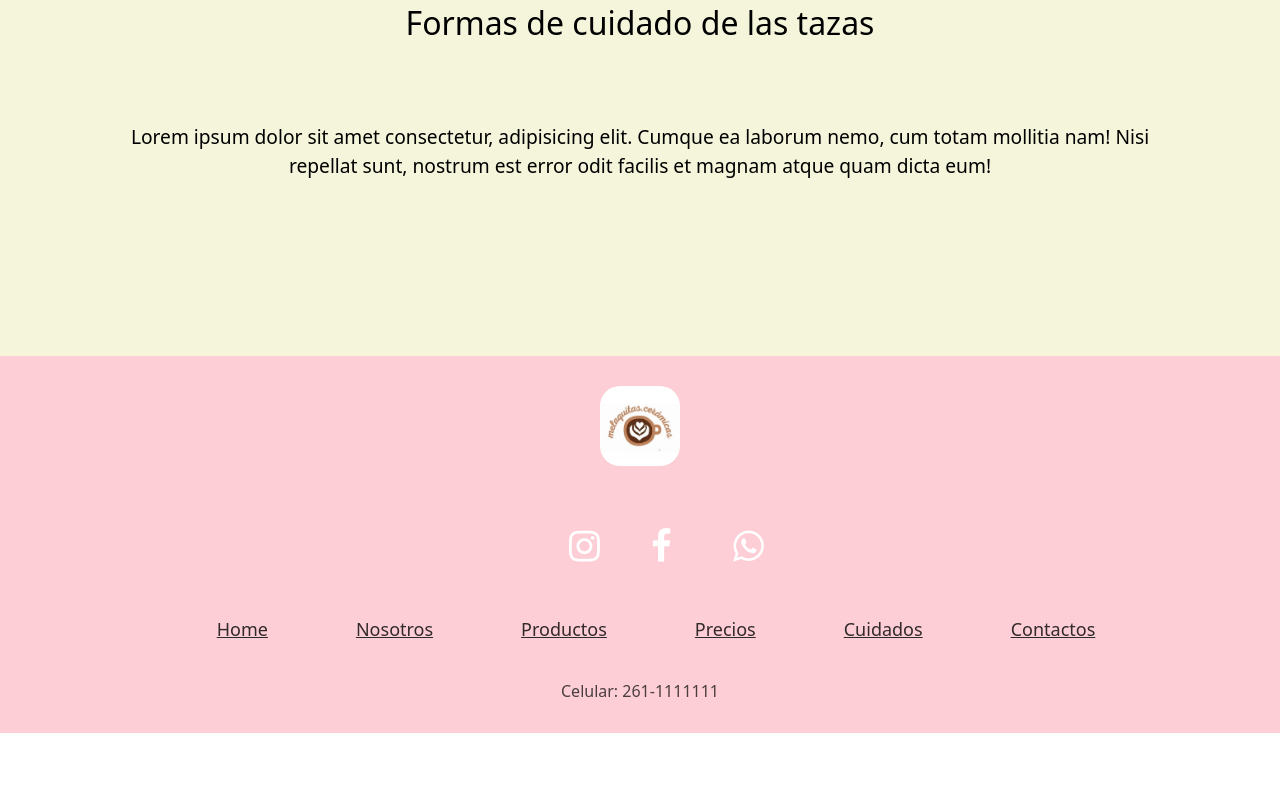
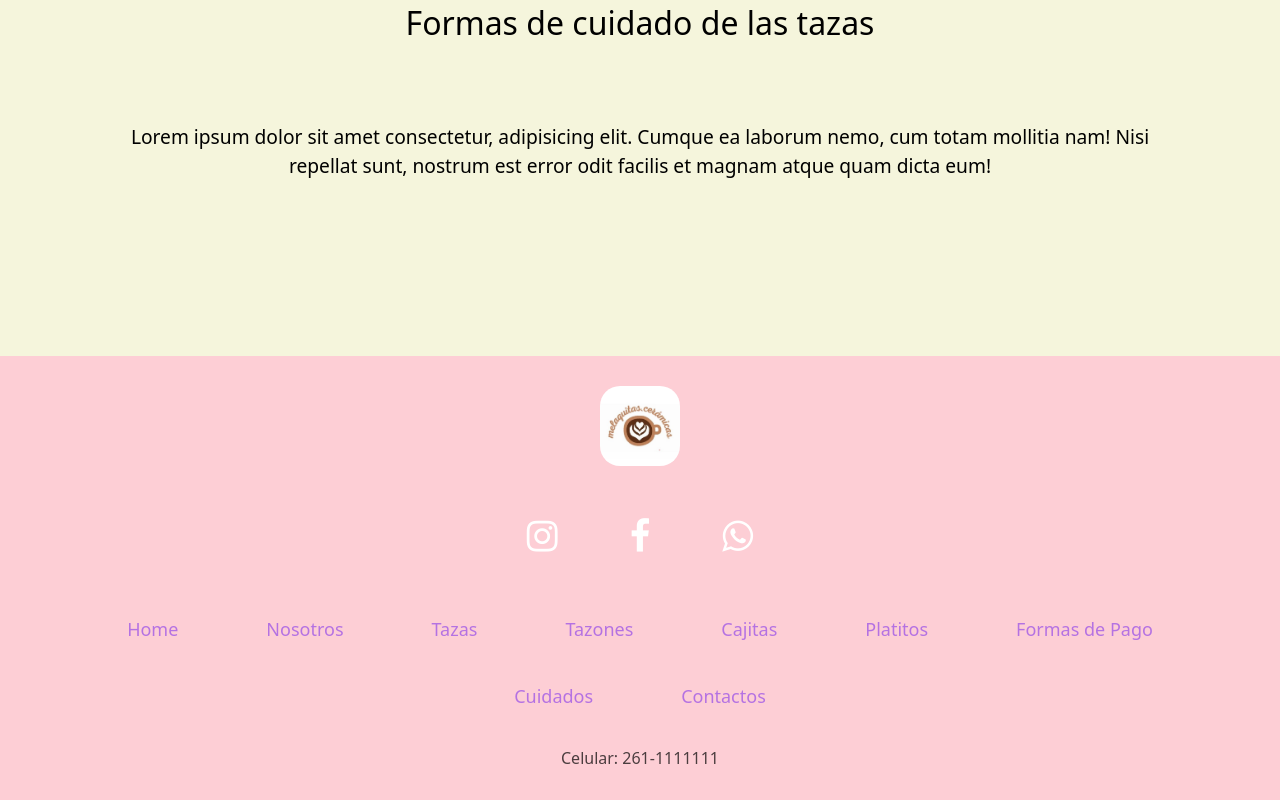
Before and after one commit to Juanmasosa7/PreEntrega2-SosaJuan, a plain HTML site: page index.html in a window 1280 px wide. Shown: the part 2333-3133 px from the top of the page. Before the commit the page ends 3066 px from the top, so only its background shows below. Drawn offline with nearby package versions, Linux system fonts and the light colour scheme.

Commit message:
Se arreglaron todos los footers y se puso mas comentarios

```diff
--- a/index.html
+++ b/index.html
@@ -126,7 +126,7 @@
             <img class="logo-footer" src="Imagenes/Melaquitas principal aaaaa.jpg" alt="foto logo">
 
             <div class="wrapper">
-                <ul>
+                <ul id="ul">
                     <li class="Instagram"><a href="https://instagram.com/melaquitas.ceramicas?igshid=YmMyMTA2M2Y="><i class="fa fa-instagram fa-2x" ></i></a></li>
                     <li class="facebook"><a href="https://m.facebook.com/profile.php?id=100082885536623"><i class="fa fa-facebook fa-2x" ></i></a></li>
                     <li class="whatsapp"><a href="#"><i class="fa fa-whatsapp fa-2x" ></i></a></li>
@@ -134,13 +134,16 @@
             </div>
 
             <nav>
-                <ul class="footer-menu-container">
-                    <li><a href="index.html" class="menu-items">Home</a></li>
-                    <li><a href="nosotros.html" class="menu-items">Nosotros</a></li>
-                    <li><a href="tupapa.html" class="menu-items">Productos</a></li>
-                    <li><a href="precios.html" class="menu-items">Precios</a></li>
-                    <li><a href="#cuidado" class="menu-items">Cuidados</a></li>
-                    <li><a href="contactos.html" class="menu-items">Contactos</a></li>
+                <ul id="ul" class="footer-menu-container">
+                    <li><a id="color-link" href="index.html" class="menu-items">Home</a></li>
+                    <li><a id="color-link" href="nosotros.html" class="menu-items">Nosotros</a></li>
+                    <li><a id="color-link" href="tazas.html" class="menu-items">Tazas</a></li>
+                    <li><a id="color-link" href="tazones.html" class="menu-items">Tazones</a></li>
+                    <li><a id="color-link" href="cajitas.html" class="menu-items">Cajitas</a></li>
+                    <li><a id="color-link" href="platitos.html" class="menu-items">Platitos</a></li>
+                    <li><a id="color-link" href="formaspago.html" class="menu-items">Formas de Pago</a></li>
+                    <li><a id="color-link" href="#cuidado" class="menu-items">Cuidados</a></li>
+                    <li><a id="color-link" href="contactos.html" class="menu-items">Contactos</a></li>
                 </ul>
             </nav>
 
--- a/style.css
+++ b/style.css
@@ -156,6 +156,10 @@ header a:hover{
 
 .imagenes-product{
     border-radius: 20px;
+    transition: all 0.7s;
+}
+.imagenes-product:hover{
+    transform: translateY(-12px);
 }
 
 #cuidado{
@@ -277,33 +281,25 @@ footer{
 
 
 .wrapper ul li{
-    width: 50px;
+
     height: 50px;
     border-radius: 50px;
     margin: 1rem;
-    background-position: center;
     background-size: 40%;
     float: left;
     background-repeat: no-repeat;
 }
 
 .wrapper ul li .fa{
-    color: white;
-    margin-top: 10px;
+    color: rgb(255, 255, 255);
     transition: all 0.5s ease;
 }
 
-.footer-menu-container{
-    list-style-type: none;
-    color: white;
-    font-size: 18px;
-}
 
 .menu-items{
     margin: 1rem 1.5rem;
     cursor: pointer;
     opacity: 0.8;
-    color: rgb(0, 0, 0);
 }
 
 .menu-items:hover{
```
Also changed, not shown: cajitas.html (+9 -8 lines), contactos.html (+12 -6 lines), formaspago.html (+16 -11 lines), nosotros.html (+11 -6 lines), platitos.html (+9 -8 lines), tazas.html (+9 -8 lines), tazones.html (+9 -8 lines).
